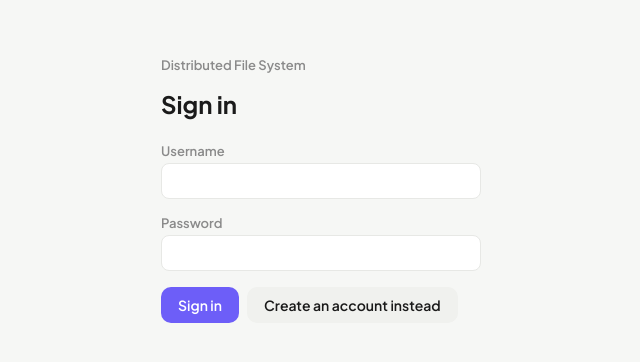
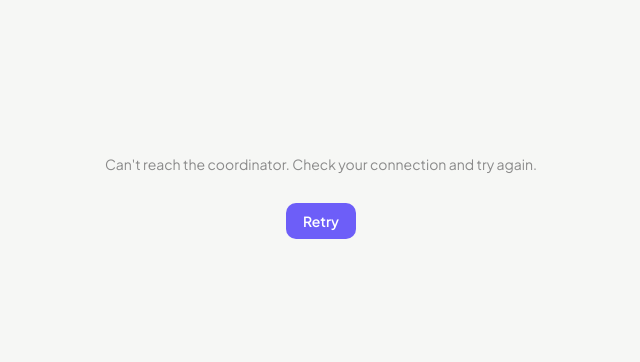
Before and after one commit to sohaibirfann/lan-distributed-file-system, a React (Vite) app in the folder frontend/: page / in a window 1280 px wide. Shown: the part 210-572 px from the top of the page, without its empty margins (319-959 px from the left). Built offline with nearby package versions, Linux system fonts and the light colour scheme; no server answers.

Commit message:
show an explicit disconnected state when the coordinator is unreachable

```diff
--- a/frontend/src/App.tsx
+++ b/frontend/src/App.tsx
@@ -1,19 +1,35 @@
 import { useEffect, useState } from 'react'
 import { AuthScreen } from './AuthScreen'
 import { DashboardShell } from './DashboardShell'
+import { Button } from './components/Button/Button'
 import { me, type Account } from './api'
 
 function App() {
   const [account, setAccount] = useState<Account | null>(null)
   const [checkingSession, setCheckingSession] = useState(true)
+  const [connectionError, setConnectionError] = useState(false)
 
-  useEffect(() => {
+  function checkSession() {
+    setConnectionError(false)
+    setCheckingSession(true)
     me()
       .then(setAccount)
+      .catch(() => setConnectionError(true))
       .finally(() => setCheckingSession(false))
-  }, [])
+  }
+
+  useEffect(checkSession, [])
 
   if (checkingSession) return null
+
+  if (connectionError) {
+    return (
+      <div className="app-connection-error">
+        <p>Can't reach the coordinator. Check your connection and try again.</p>
+        <Button onClick={checkSession}>Retry</Button>
+      </div>
+    )
+  }
 
   if (!account) {
     return <AuthScreen onAuthenticated={setAccount} />
--- a/frontend/src/components/TopBar/TopBar.css
+++ b/frontend/src/components/TopBar/TopBar.css
@@ -50,6 +50,11 @@
   font-size: var(--font-size-sm);
   color: var(--color-text-muted);
   white-space: nowrap;
+}
+
+.ds-top-bar__chip--offline {
+  border-color: var(--color-danger);
+  color: var(--color-danger);
 }
 
 .ds-top-bar__notifications {
--- a/frontend/src/components/TopBar/TopBar.tsx
+++ b/frontend/src/components/TopBar/TopBar.tsx
@@ -1,7 +1,9 @@
 import { useEffect, useState } from 'react'
-import { Bell, Clock, Search } from 'lucide-react'
+import { Bell, Clock, Search, WifiOff } from 'lucide-react'
 import type { Event } from '../../api'
 import './TopBar.css'
+
+const CONNECTION_CHECK_INTERVAL_MS = 10_000
 
 function useClock(): string {
   const [now, setNow] = useState(() => new Date())
@@ -12,6 +14,30 @@ function useClock(): string {
   }, [])
 
   return now.toLocaleTimeString([], { hour: 'numeric', minute: '2-digit' })
+}
+
+function useConnectionState(): 'online' | 'offline' {
+  const [state, setState] = useState<'online' | 'offline'>('online')
+
+  useEffect(() => {
+    let cancelled = false
+    async function check() {
+      try {
+        const response = await fetch('/health', { cache: 'no-store' })
+        if (!cancelled) setState(response.ok ? 'online' : 'offline')
+      } catch {
+        if (!cancelled) setState('offline')
+      }
+    }
+    check()
+    const id = setInterval(check, CONNECTION_CHECK_INTERVAL_MS)
+    return () => {
+      cancelled = true
+      clearInterval(id)
+    }
+  }, [])
+
+  return state
 }
 
 function NotificationBell({ events }: { events: Event[] }) {
@@ -62,6 +88,7 @@ export interface TopBarProps {
 /** The app's header bar: title, search, clock, and notifications. */
 export function TopBar({ title, events }: TopBarProps) {
   const clock = useClock()
+  const connection = useConnectionState()
 
   return (
     <header className="ds-top-bar">
@@ -71,10 +98,17 @@ export function TopBar({ title, events }: TopBarProps) {
           <Search size={16} />
           <input type="search" placeholder="Search" aria-label="Search" />
         </div>
-        <div className="ds-top-bar__chip">
-          <Clock size={14} />
-          {clock}
-        </div>
+        {connection === 'offline' ? (
+          <div className="ds-top-bar__chip ds-top-bar__chip--offline">
+            <WifiOff size={14} />
+            Disconnected
+          </div>
+        ) : (
+          <div className="ds-top-bar__chip">
+            <Clock size={14} />
+            {clock}
+          </div>
+        )}
         <NotificationBell events={events} />
       </div>
     </header>
--- a/frontend/src/index.css
+++ b/frontend/src/index.css
@@ -78,3 +78,16 @@ body {
 #root {
   min-height: 100svh;
 }
+
+.app-connection-error {
+  display: flex;
+  flex-direction: column;
+  align-items: center;
+  justify-content: center;
+  gap: var(--space-4);
+  min-height: 100svh;
+  padding: var(--space-6);
+  text-align: center;
+  color: var(--color-text-muted);
+  font-size: var(--font-size-base);
+}
--- a/frontend/vite.config.ts
+++ b/frontend/vite.config.ts
@@ -4,6 +4,7 @@ import react from '@vitejs/plugin-react'
 // Proxies to the coordinator in dev so relative fetch('/login') paths work without CORS.
 // Also used under `preview` so it serves dashboard + API from one origin, like production.
 const coordinatorProxy = {
+  '/health': 'http://localhost:8000',
   '/register': 'http://localhost:8000',
   '/login': 'http://localhost:8000',
   '/me': 'http://localhost:8000',
```
